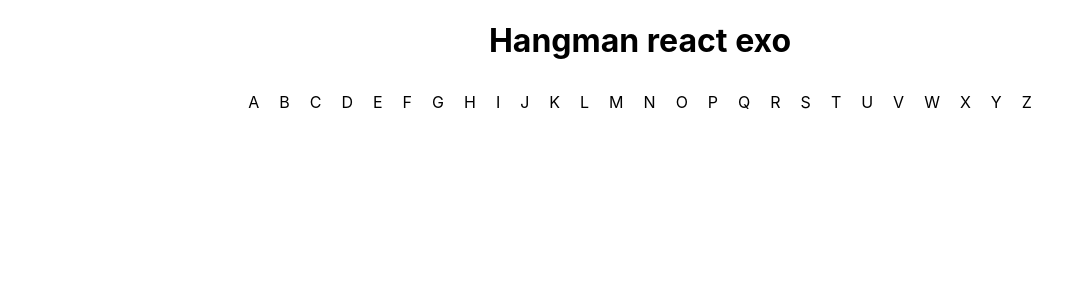
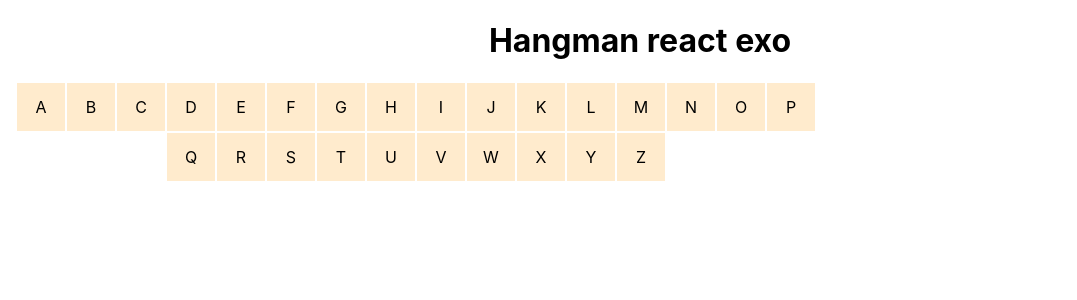
Before and after one commit to manuelWeb/exo_react_openc, a React (Create React App) app: page / in a window 1280 px wide. Shown: the top 300 px of the page, without its empty margins (0-1077 px from the left). Built offline with nearby package versions, Linux system fonts and the light colour scheme.

Commit message:
stylise keyboard

```diff
--- a/src/Keyboard.js
+++ b/src/Keyboard.js
@@ -6,7 +6,7 @@ const Keyboard = () => {
   const alphachar  = 'ABCDEFGHIJKLMNOPQRSTUVWXYZ'.split('')
   const kbd = (<div className="keyboard_container">
     { alphachar.map((letter, idx) => (
-      <div key={idx}>
+      <div key={idx} className={`key`}>
         <span className="keysymb">{letter}</span>
       </div>
       )
--- a/src/keyboard.css
+++ b/src/keyboard.css
@@ -1,10 +1,18 @@
 .keyboard_container {
   display: flex;
+  min-width: 65%;
+  max-width: 50%;
   flex-wrap: wrap;
   justify-content: center;
 }
 /* https://philipwalton.github.io/solved-by-flexbox/demos/vertical-centering/
 */
-.keyboard_container > div {
-  padding: 10px;
+.keyboard_container > .key {
+  display: flex;
+  justify-content: center;
+  align-items: center;
+  margin: 1px;
+  min-width: 3em;
+  min-height: 3em;
+  background-color: blanchedalmond;
 }
```
